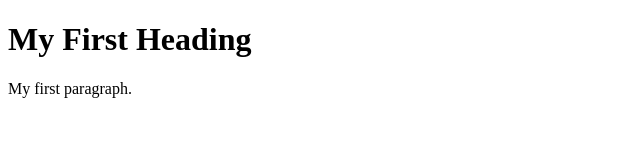
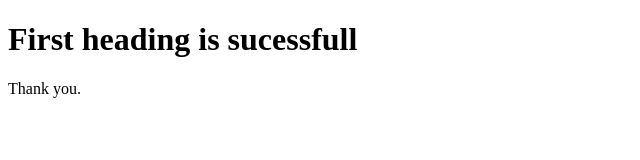
Before and after one commit to saikiran0453/frontend-app, a plain HTML site: page index.html in a window 1280 px wide. Shown: the whole page, without its empty margins (0-640 px from the left). Drawn offline with Linux system fonts and the light colour scheme.

Commit message:
updated index file

```diff
--- a/index.html
+++ b/index.html
@@ -2,9 +2,9 @@
 <html>
 <body>
 
-<h1>My First Heading</h1>
+<h1>First heading is sucessfull</h1>
 
-<p>My first paragraph.</p>
+<p>Thank you.</p>
 
 </body>
 </html>
```
